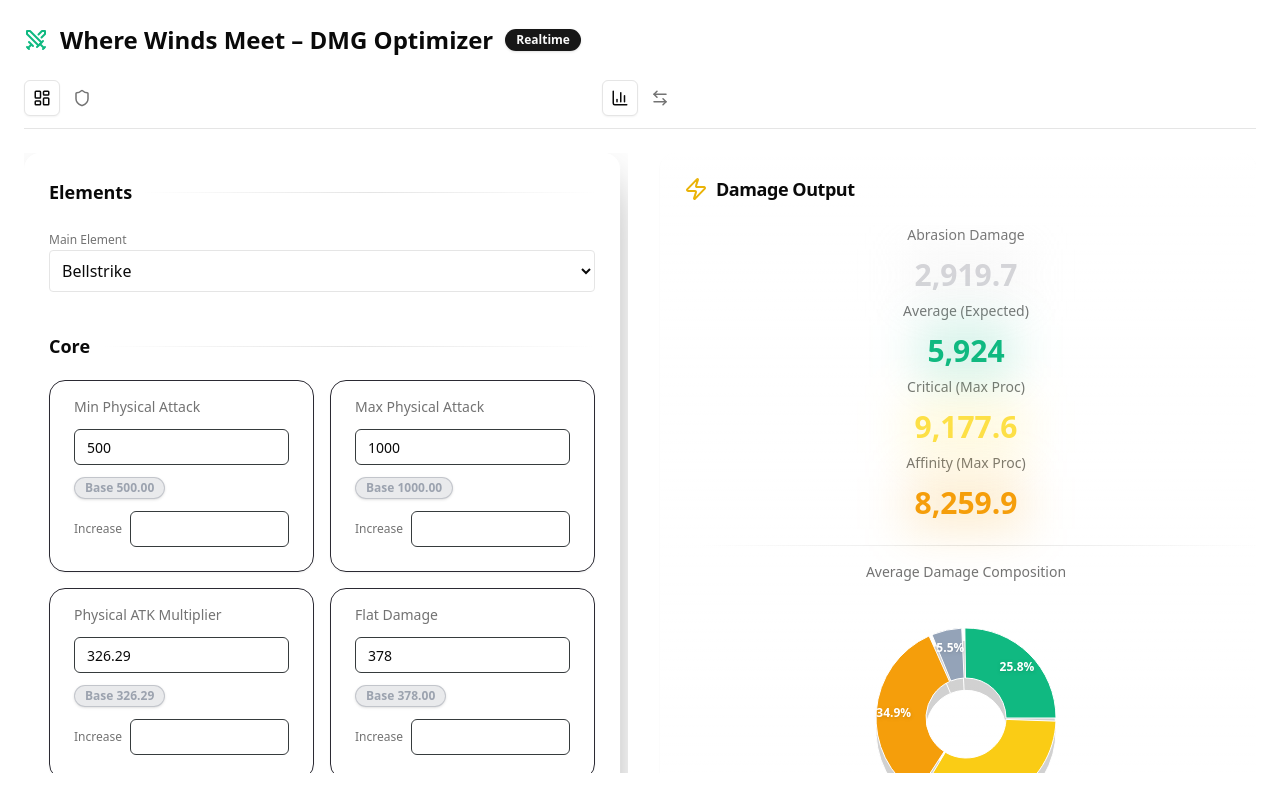
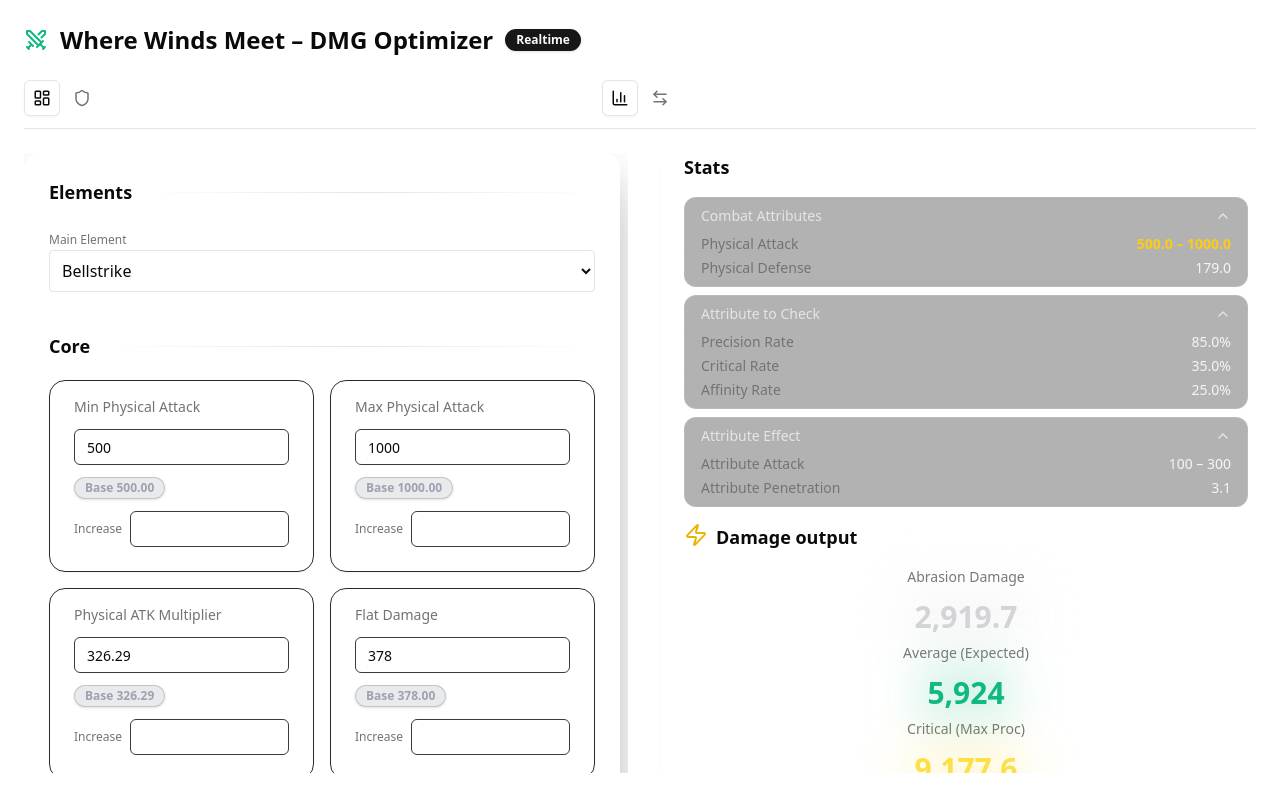
Before and after one commit to Phong940253/wwm-damage-calculator, a Next.js app: page / in a window 1280 px wide. Built offline with nearby package versions, Linux system fonts and the light colour scheme.

Commit message:
feat: display stats detail in right panel

```diff
--- /dev/null
+++ b/app/domain/damage/buildFinalStatSections.ts
@@ -0,0 +1,58 @@
+import { DamageContext } from "@/app/domain/damage/damageContext";
+import { FinalStatSection } from "./type";
+
+const pctNotPercent = (v: number) => `${v.toFixed(1)}`;
+const pct = (v: number) => `${v.toFixed(1)}%`;
+
+export function buildFinalStatSections(ctx: DamageContext): FinalStatSection[] {
+  return [
+    {
+      title: "Combat Attributes",
+      rows: [
+        {
+          label: "Physical Attack",
+          value: `${pctNotPercent(
+            ctx.get("MinPhysicalAttack")
+          )} – ${pctNotPercent(ctx.get("MaxPhysicalAttack"))}`,
+          highlight: true,
+        },
+        {
+          label: "Physical Defense",
+          value: `${pctNotPercent(ctx.get("PhysicalDefense"))}`,
+        },
+      ],
+    },
+    {
+      title: "Attribute to Check",
+      rows: [
+        {
+          label: "Precision Rate",
+          value: pct(ctx.get("PrecisionRate")),
+        },
+        {
+          label: "Critical Rate",
+          value: pct(ctx.get("CriticalRate")),
+        },
+        {
+          label: "Affinity Rate",
+          value: pct(ctx.get("AffinityRate")),
+        },
+      ],
+    },
+    {
+      title: "Attribute Effect",
+      rows: [
+        {
+          label: "Attribute Attack",
+          value: `${ctx.get("MINAttributeAttackOfYOURType")} – ${ctx.get(
+            "MAXAttributeAttackOfYOURType"
+          )}`,
+        },
+        {
+          label: "Attribute Penetration",
+          value: `${ctx.get("AttributeAttackPenetrationOfYOURType")}`,
+        },
+      ],
+    },
+  ];
+}
--- a/app/ui/damage/DamagePanel.tsx
+++ b/app/ui/damage/DamagePanel.tsx
@@ -9,8 +9,12 @@ import { Zap, ArrowUpRight } from "lucide-react";
 import DamageLine from "./DamageLine";
 import { DamageResult } from "../../domain/damage/type";
 import AverageDamagePie from "./AverageDamagePie";
+import { DamageContext } from "@/app/domain/damage/damageContext";
+import FinalStatPanel from "./FinalStatPanel";
+import { buildFinalStatSections } from "@/app/domain/damage/buildFinalStatSections";
 
 interface Props {
+  ctx: DamageContext;
   result: DamageResult;
 
   showFormula: boolean;
@@ -20,12 +24,14 @@ interface Props {
 }
 
 export default function DamagePanel({
+  ctx,
   result,
   showFormula,
   toggleFormula,
   formulaSlot,
   warnings = [],
 }: Props) {
+  const finalStats = buildFinalStatSections(ctx);
   return (
     <Card
       className="
@@ -34,13 +40,6 @@ export default function DamagePanel({
         border-none
       "
     >
-      <CardHeader>
-        <CardTitle className="flex items-center gap-2">
-          <Zap className="text-yellow-500" />
-          Damage Output
-        </CardTitle>
-      </CardHeader>
-
       <CardContent
         className="
           flex-1 overflow-y-auto space-y-6 pr-2
@@ -48,6 +47,14 @@ export default function DamagePanel({
         "
       >
         <div className="flex flex-col">
+          <div className="text-lg pb-4 font-bold">Stats</div>
+
+          <FinalStatPanel sections={finalStats} />
+
+          <div className="flex flex-row gap-x-2 text-lg py-4 font-bold">
+            <Zap className="text-yellow-500" /> Damage output
+          </div>
+
           <div className="flex flex-col align-center justify-center flex-1">
             <DamageLine
               label="Abrasion Damage"
--- /dev/null
+++ b/app/ui/damage/FinalStatPanel.tsx
@@ -0,0 +1,62 @@
+"use client";
+
+import { FinalStatSection } from "@/app/domain/damage/type";
+import { ChevronDown } from "lucide-react";
+import { useState } from "react";
+
+export default function FinalStatPanel({
+  sections,
+}: {
+  sections: FinalStatSection[];
+}) {
+  return (
+    <div className="space-y-2">
+      {sections.map((section) => (
+        <Section key={section.title} section={section} />
+      ))}
+    </div>
+  );
+}
+
+function Section({ section }: { section: FinalStatSection }) {
+  const [open, setOpen] = useState(true);
+
+  return (
+    <div className="rounded-xl bg-black/30 border border-white/10">
+      <button
+        onClick={() => setOpen(!open)}
+        className="
+          w-full flex items-center justify-between
+          px-4 py-2 text-sm font-medium
+          text-zinc-200
+          hover:bg-white/5
+        "
+      >
+        {section.title}
+        <ChevronDown
+          size={16}
+          className={`transition ${open ? "rotate-180" : ""}`}
+        />
+      </button>
+
+      {open && (
+        <div className="px-4 pb-2 space-y-1">
+          {section.rows.map((row, i) => (
+            <div key={i} className="flex justify-between text-sm">
+              <span className="text-muted-foreground">{row.label}</span>
+              <span
+                className={
+                  row.highlight
+                    ? "text-yellow-400 font-semibold"
+                    : "text-zinc-100"
+                }
+              >
+                {row.value}
+              </span>
+            </div>
+          ))}
+        </div>
+      )}
+    </div>
+  );
+}
--- a/app/ui/layout/MainTabLayout.tsx
+++ b/app/ui/layout/MainTabLayout.tsx
@@ -9,6 +9,7 @@ import { useDMGOptimizer } from "@/app/hooks/useDMGOptimizer";
 import { INITIAL_STATS, INITIAL_ELEMENT_STATS } from "@/app/constants";
 import { useState } from "react";
 import { ElementStats } from "@/app/types";
+import { buildDamageContext } from "@/app/domain/damage/damageContext";
 
 export default function MainTabLayout() {
   const searchParams = useSearchParams();
@@ -28,6 +29,8 @@ export default function MainTabLayout() {
   } = useDMGOptimizer(INITIAL_STATS, INITIAL_ELEMENT_STATS);
 
   const [showFormula, setShowFormula] = useState(false);
+
+  const ctx = buildDamageContext(stats, elementStats, gearBonus);
 
   /* ---------- ACTIONS (GIỮ NGUYÊN) ---------- */
   const onApplyIncrease = () => {
@@ -95,6 +98,7 @@ export default function MainTabLayout() {
       {/* RIGHT PANEL */}
       <div className="overflow-y-auto pl-2 scrollbar-thin scrollbar-thumb-yellow-500/40">
         <DamagePanel
+          ctx={ctx}
           result={damage}
           warnings={warnings}
           showFormula={showFormula}
```
Also changed, not shown: app/domain/damage/type.ts (+11 -0 lines).
